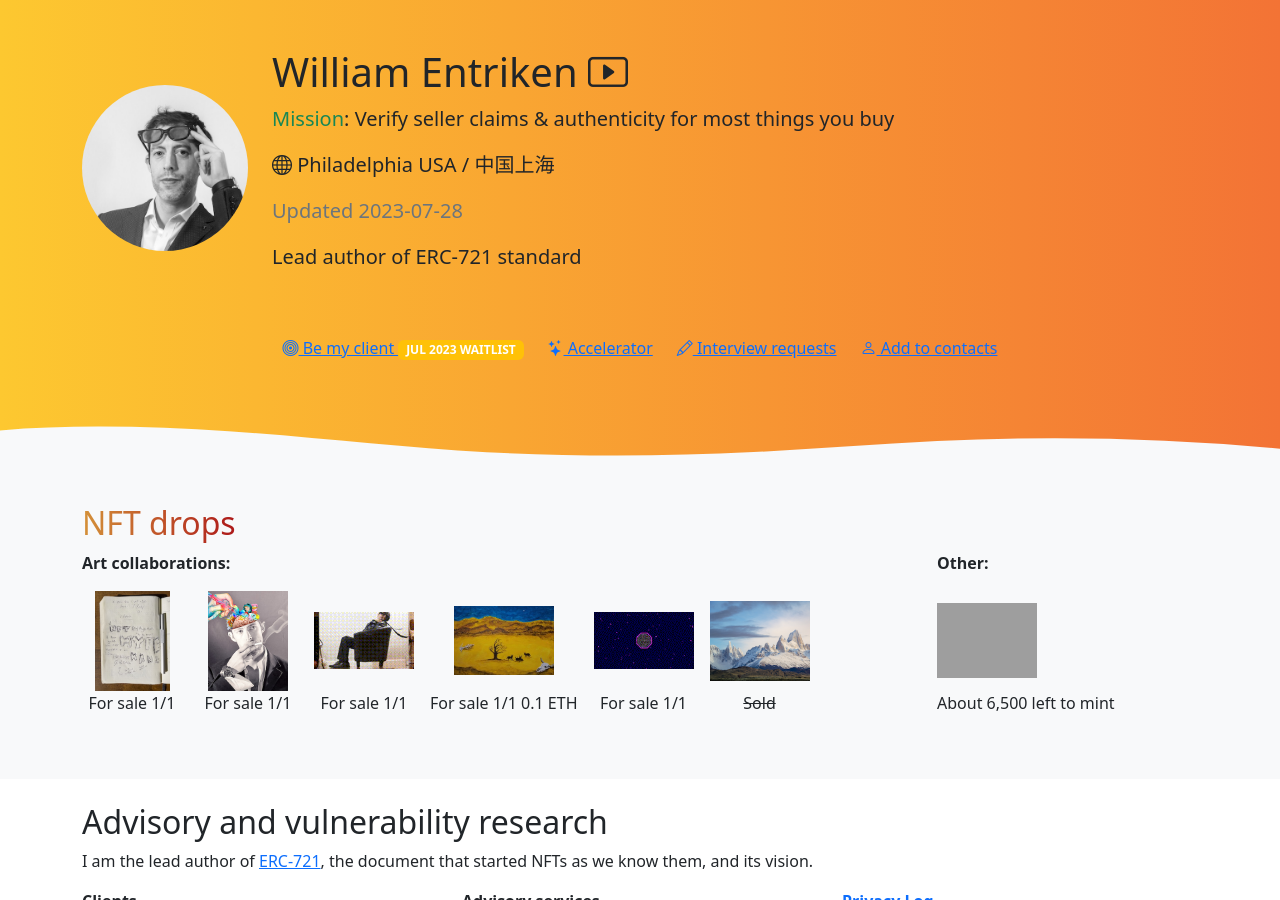
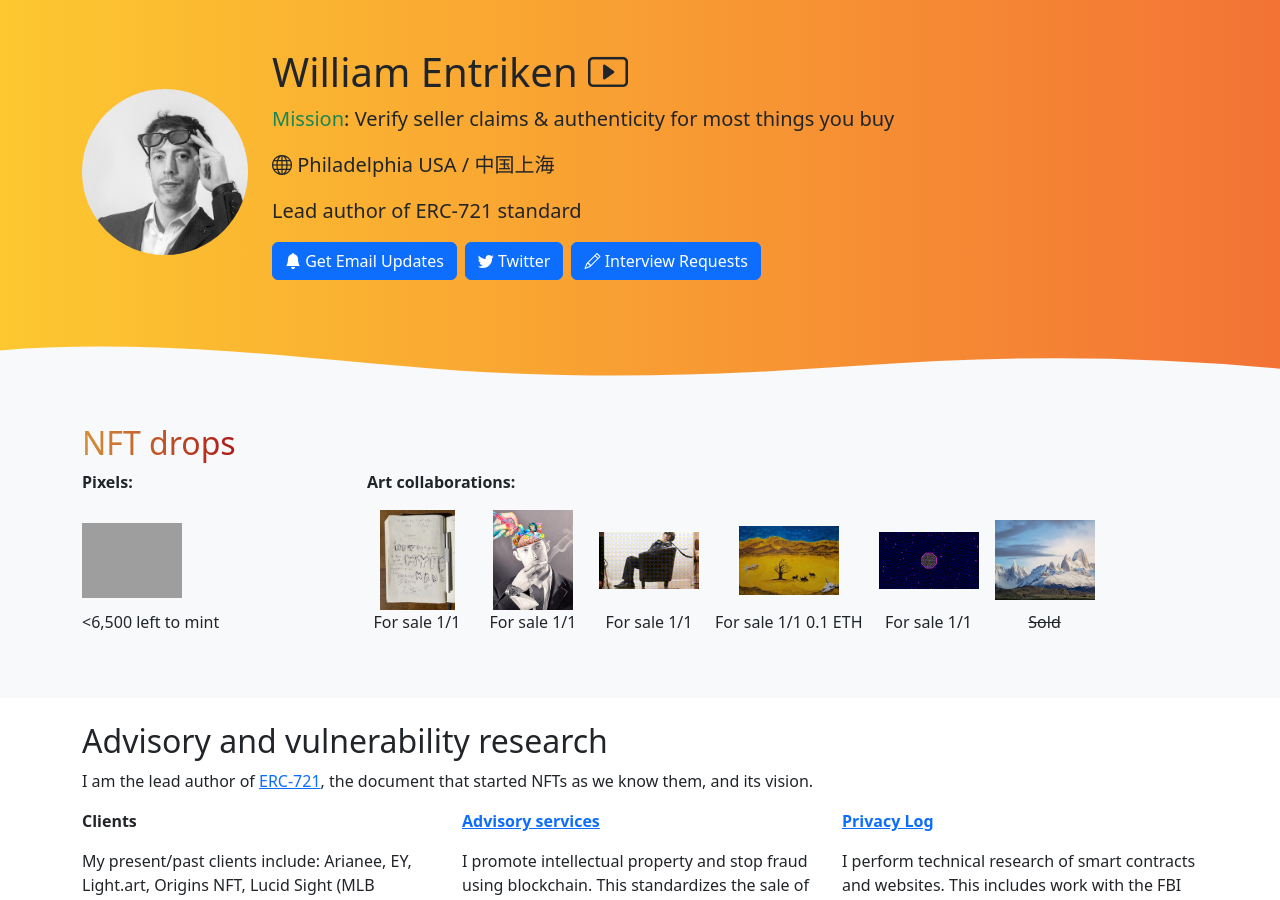
Before and after one commit to fulldecent/phor.net, a Jekyll site: the page built from index.html, in a window 1280 px wide and 900 px high. Built offline with Jekyll 4.4.1, drawn with Linux system fonts in a browser that asks for light colours; nearby versions of some CDN libraries; comment, search, counter and statistics services are not loaded; some of the changed text lies outside the part shown; grey boxes are pictures that could not be loaded.

Commit message:
update calls to action

```diff
--- a/advisory.html
+++ b/advisory.html
@@ -12,7 +12,7 @@
         <img src="assets/portraits/william-smoking-mini.jpg" class="pull-right minipolaroid" style="max-height:10em" >
 
         <h1 class="display-4">Advisory</h1>
-        <p class="lead">Contact William first to check time availability before buying. <span class="badge bg-warning">JUL 2023 WAITLIST</span></p>
+        <p class="lead">Contact William first to check time availability before buying. <span class="badge bg-warning">SEP 2023 WAITLIST</span></p>
 
         <p><strong>Experienced product architect, advisor, developer advocate and strategy consultant for blockchain projects.</strong></p>
         <p>SERIOUS INQUIRIES ONLY.</p>
--- a/index.html
+++ b/index.html
@@ -8,8 +8,8 @@
   <meta charset="utf-8">
   <title>{{ page.title | escape }}</title>
   <meta name="viewport" content="width=device-width, initial-scale=1">
-  <link href="https://cdn.jsdelivr.net/npm/bootstrap@5.2.0/dist/css/bootstrap.min.css" rel="stylesheet" integrity="sha384-gH2yIJqKdNHPEq0n4Mqa/HGKIhSkIHeL5AyhkYV8i59U5AR6csBvApHHNl/vI1Bx" crossorigin="anonymous">
-  <link rel="stylesheet" href="https://cdn.jsdelivr.net/npm/bootstrap-icons@1.9.1/font/bootstrap-icons.css" integrity="sha256-8M+b2Hj+vy/2J5tZ9pYDHeuPD59KsaEZn1XXj3xVhjg=" crossorigin="anonymous">
+  <link href="https://cdn.jsdelivr.net/npm/bootstrap@5.3.1/dist/css/bootstrap.min.css" rel="stylesheet" integrity="sha384-4bw+/aepP/YC94hEpVNVgiZdgIC5+VKNBQNGCHeKRQN+PtmoHDEXuppvnDJzQIu9" crossorigin="anonymous">
+  <link rel="stylesheet" href="https://cdn.jsdelivr.net/npm/bootstrap-icons@1.10.5/font/bootstrap-icons.css" integrity="sha256-2IJPcGfN/qOK/sfp/68HISUmaCQgbWnvHxEtchU6UF4=" crossorigin="anonymous">
   <link href="{% link /assets/site.css %}" rel="stylesheet">
   <link href="{{ page.url | prepend: site.baseurl | prepend: site.url | escape }}" rel="canonical">
   <link type="application/rss+xml" rel="alternate" title="Community Service Hour Podcast" href="https://podcast.phor.net/feed.xml"/>
@@ -127,28 +127,26 @@
           <img class="img-fluid rounded-circle" src="images/will.jpeg" alt="William Entriken">
         </div>
         <div class="col-sm-10">
-          <h1>William Entriken<!--, M.Fin., M.B.A. --> <i id="pronounce" title="wɪl ˈɛn.tɹɪ.kən" class="bi bi-play-btn"></i></h1>
+          <h1>William Entriken<!--, M.Fin., M.B.A. --> <i id="pronounce" title="wɪl ˈɛn.tɹɪ.kən" class="bi bi-play-btn" style="cursor: pointer;"></i></h1>
           <p class="lead"><span class="text text-success">Mission</span>: Verify seller claims &amp; authenticity for most things you buy</p>
           <p class="lead"><i class="bi bi-globe" aria-hidden="true"></i> Philadelphia USA / 中国上海</p>
-          <p class="lead text-muted">Updated {{ site.time | date: "%Y-%m-%d"}}</p>
           <p class="lead">Lead author of ERC-721 standard</p>
+
+          <nav class="hstack mb-3 gap-2 mt-3">
+            <a class="btn btn-primary d-block d-md-none" href="./vcard.vcf" download="William Entriken.vcf"><i class="bi bi-person"></i> Add to Contacts</a>
+            <a class="btn btn-primary" href="http://phor.us9.list-manage.com/subscribe?u=8b49e10ddf197497c02ff4eae&id=e3fcfddf94&amp;MERGE1=phor.net%20homepage" title="Monthly emails about NFT, my workshops and research"><i class="bi bi-bell-fill"></i> Get Email Updates</a>
+            <a class="btn btn-primary" href="https://twitter.com/fulldecent"><i class="bi bi-twitter"></i> Twitter</a>
+            <a class="btn btn-primary d-none d-md-block" href="https://docs.google.com/forms/d/e/1FAIpQLSe4fKndAs-Aaaq-5IzOqrYQ5L5mUTbYLSJDV4lB3mBNBQ1BNQ/viewform?usp=sf_link"><i class="bi bi-pencil"></i> Interview Requests</a>
+
+            <!--
+            <a class="btn btn-primary" href="advisory"><i class="bi bi-bullseye"></i> Be my client <span class="badge bg-warning">SEP 2023 WAITLIST</span></a>
+            <a class="btn btn-primary" href="https://www.alephcrypto.xyz/"><i class="bi bi-stars"></i> Accelerator</a>
+            -->
+          </nav>
+
         </div>
       </div>
 
-      <nav class="d-flex flex-column flex-md-row justify-content-center mb-3 gap-4 mt-5">
-        <a class="link-primary" href="advisory">
-          <i class="bi bi-bullseye" aria-hidden="true"></i> Be my client <span class="badge bg-warning">JUL 2023 WAITLIST</span>
-        </a>
-        <a class="link-primary" href="https://www.alephcrypto.xyz/">
-          <i class="bi bi-stars" aria-hidden="true"></i> Accelerator
-        </a>
-        <a target="_blank" class="link-primary" href="https://docs.google.com/forms/d/e/1FAIpQLSe4fKndAs-Aaaq-5IzOqrYQ5L5mUTbYLSJDV4lB3mBNBQ1BNQ/viewform?usp=sf_link">
-          <i class="bi bi-pencil" aria-hidden="true"></i> Interview requests
-        </a>
-        <a target="_blank" class="link-primary" href="./vcard.vcf">
-          <i class="bi bi-person" aria-hidden="true"></i> Add to contacts
-        </a>
-      </nav>
     </div>
 
     <svg style="width:100%; transform: rotate(180deg); height:2em; fill: #F8F9FA;" xmlns="http://www.w3.org/2000/svg" viewBox="0 0 1200 120" preserveAspectRatio="none">
@@ -163,6 +161,15 @@
         -webkit-background-clip: text;
         -webkit-text-fill-color: transparent;">NFT drops</span></h2>
       <div class="row">
+        <div class="col-lg-3">
+          <p><strong>Pixels:</strong></p>
+          <div>
+            <a href="https://tenthousandsu.com" target="_blank">
+              <img src="https://tenthousandsu.com/assets/logo-su-squares.svg" alt="Su Squares" style="height: 100px; width: 100px; object-fit: contain;">
+            </a>
+            <p>&lt;6,500 left to mint</p>
+          </div>
+        </div>
         <div class="col">
           <p><strong>Art collaborations:</strong></p>
           <div class="hstack gap-3 flex-wrap">
@@ -202,15 +209,6 @@
               </a>
               <p><del>Sold</del></p>
             </div>
-          </div>
-        </div>
-        <div class="col-lg-3">
-          <p><strong>Other:</strong></p>
-          <div>
-            <a href="https://tenthousandsu.com" target="_blank">
-              <img src="https://tenthousandsu.com/assets/logo-su-squares.svg" alt="Su Squares" style="height: 100px; width: 100px; object-fit: contain;">
-            </a>
-            <p>About 6,500 left to mint</p>
           </div>
         </div>
       </div>
@@ -256,7 +254,7 @@
         </ul>
       </div>
       <div class="col mb-3">
-        <p><strong>Advisory services</strong></p>
+        <p><strong><a href="advisory">Advisory services</a></strong></p>
         <p>I promote intellectual property and stop fraud using blockchain. This standardizes the sale of physical assets on the Ethereum blockchain.</p>
         <p>Publicly available to answer your questions each week during <a href="/#hour">NFT/Web3 Community Service Hour</a> and <a target="_blank" href="https://ethereum.stackexchange.com/users/26015/william-entriken?tab=answers">day in and day out</a> on questions websites.</p>
         <p>Please see more about <a href="advisory">advisory services</a>.</p>
@@ -752,10 +750,11 @@
           </ul>
         </div>
       </div>
-      <p class="mt-3">No cookies. No analytics. To let me know you are reading this, <a href="mailto:phor@phor.net?Subject=Hello&amp;Body=Hello&amp;body=Hi%20Will%2C%0A%0AI%20came%20across%20your%20website%20and%20thought%20it%20might%20be%20worth%20getting%20in%20touch." class="btn btn-lg btn-info">email me</a> or interact on each link immediately above.</p>
+      <p class="mt-3">No cookies. No analytics. To let me know you are reading this, <a href="mailto:phor@phor.net?Subject=Hello&amp;Body=Hello&amp;body=Hi%20Will%2C%0A%0AI%20came%20across%20your%20website%20and%20thought%20it%20might%20be%20worth%20getting%20in%20touch." class="btn btn-lg btn-info">email me</a> or interact on each link immediately above. Updated {{ site.time | date: "%Y-%m-%d"}}.</p>
     </div>
   </footer>
 
+  <script src="https://cdn.jsdelivr.net/npm/bootstrap@5.3.1/dist/js/bootstrap.bundle.min.js" integrity="sha384-HwwvtgBNo3bZJJLYd8oVXjrBZt8cqVSpeBNS5n7C8IVInixGAoxmnlMuBnhbgrkm" crossorigin="anonymous"></script>
   <script src="https://code.jquery.com/jquery-3.2.1.min.js" integrity="sha256-hwg4gsxgFZhOsEEamdOYGBf13FyQuiTwlAQgxVSNgt4=" crossorigin="anonymous"></script>
   <script>
   $(function(){
```
